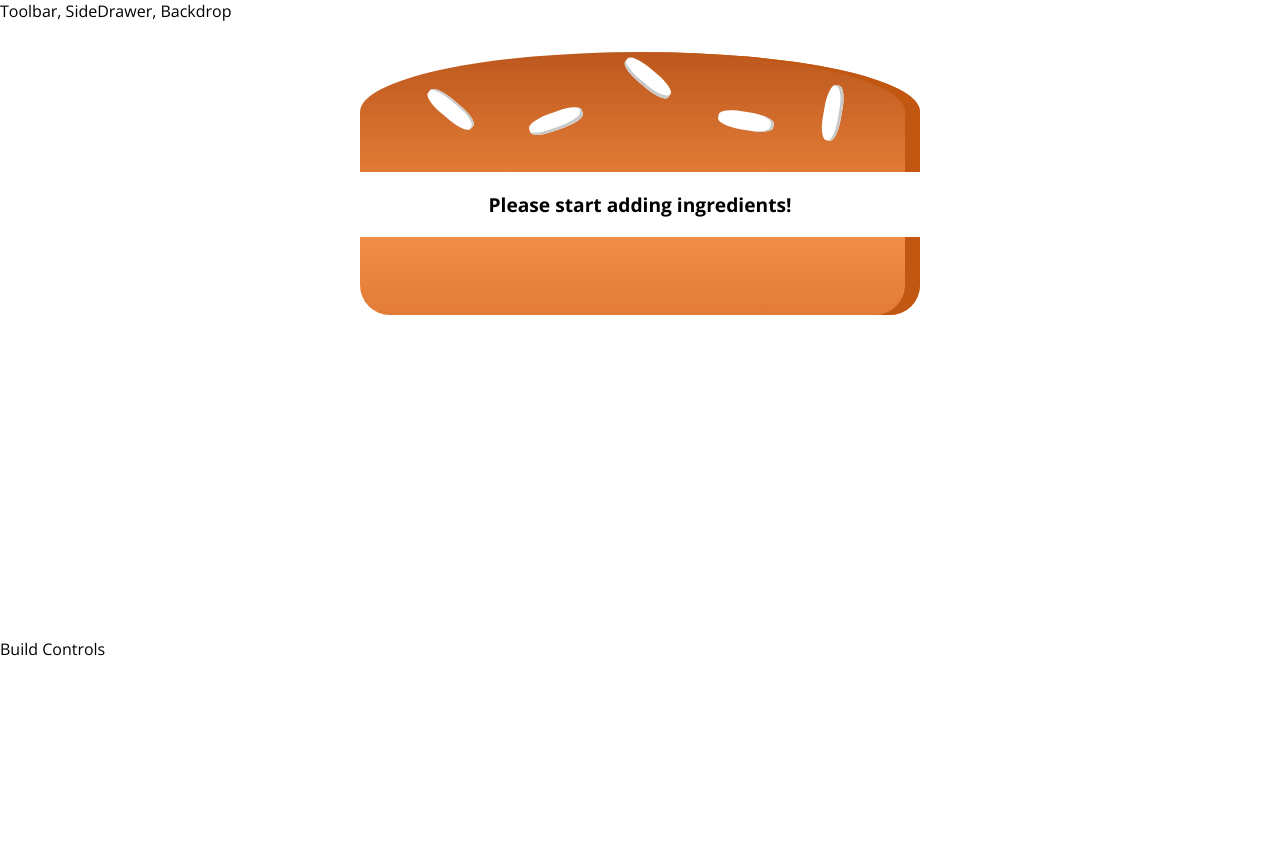
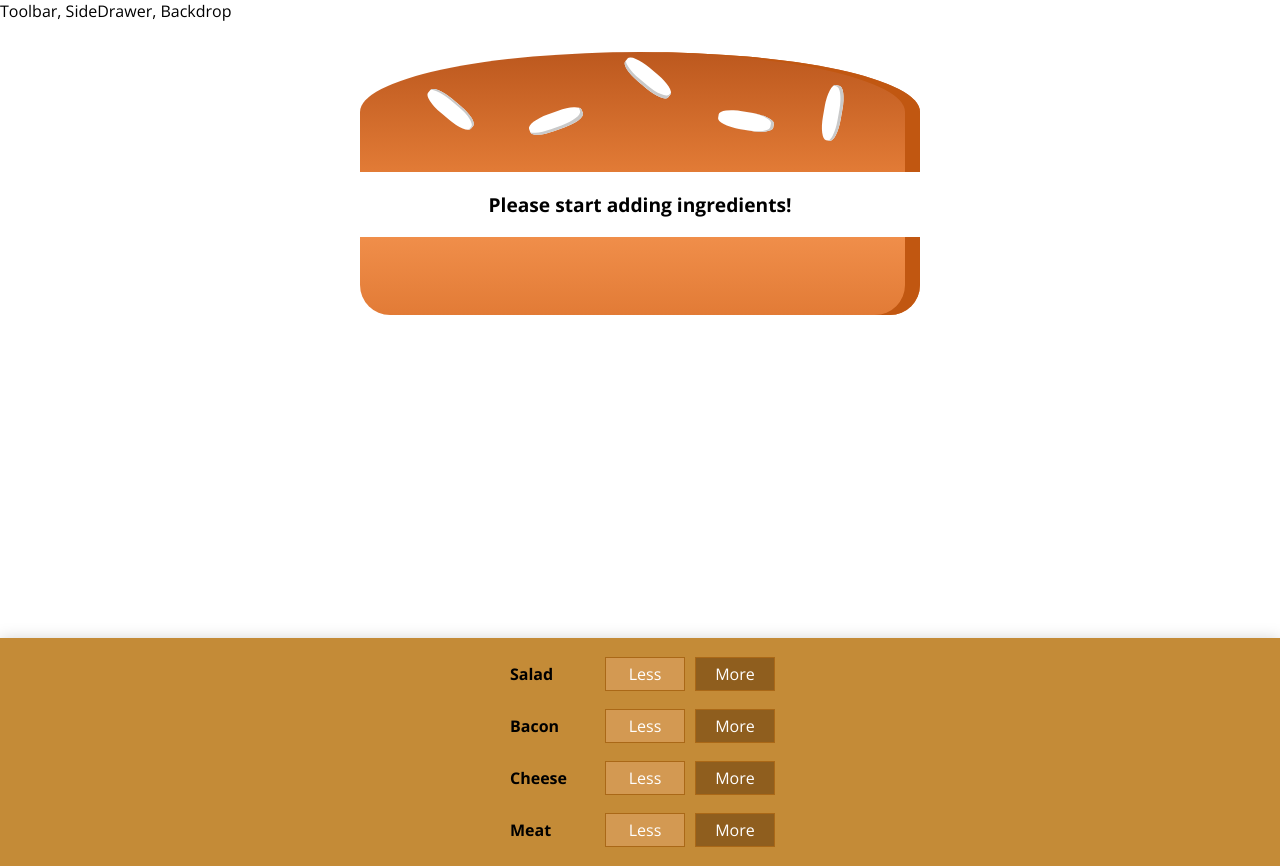
Before and after one commit to tharmaman/burgerBuilder, a React app: page / in a window 1280 px wide. Before the commit the page ends 800 px from the top, so only its background shows below. Built offline with nearby package versions, Linux system fonts and the light colour scheme.

Commit message:
outputted multiple build controls

```diff
--- a/src/Components/Burger/BuildControls/BuildControls.js
+++ b/src/Components/Burger/BuildControls/BuildControls.js
@@ -1,8 +1,21 @@
 import React from 'react';
 
+import classes from './BuildControls.css';
+import BuildControl from './BuildControl/BuildControl';
+
+const controls = [
+    { label: 'Salad', type: 'salad' },
+    { label: 'Bacon', type: 'bacon' },
+    { label: 'Cheese', type: 'cheese' },
+    { label: 'Meat', type: 'meat' },
+];
+
 const buildControls = props => (
-    <div>
-
+    <div className={classes.buildControls}>
+        {controls.map(ctrl => (
+            // eslint-disable-next-line
+            <BuildControl key={ctrl.label} label={ctrl.label} />
+        ))}
     </div>
 );
 
--- a/src/Containers/BurgerBuilder/BurgerBuilder.js
+++ b/src/Containers/BurgerBuilder/BurgerBuilder.js
@@ -1,6 +1,7 @@
 import React, { Component } from 'react';
 import Aux from '../../hocs/Aux';
 import Burger from '../../Components/Burger/Burger';
+import BuildControls from '../../Components/Burger/BuildControls/BuildControls';
 
 class BurgerBuilder extends Component {
     // declaring state using modern tings
@@ -19,7 +20,7 @@
         return (
             <Aux>
                 <Burger ingredients={ingredients} />
-                <div>Build Controls</div>
+                <BuildControls />
             </Aux>
         );
     }
```
